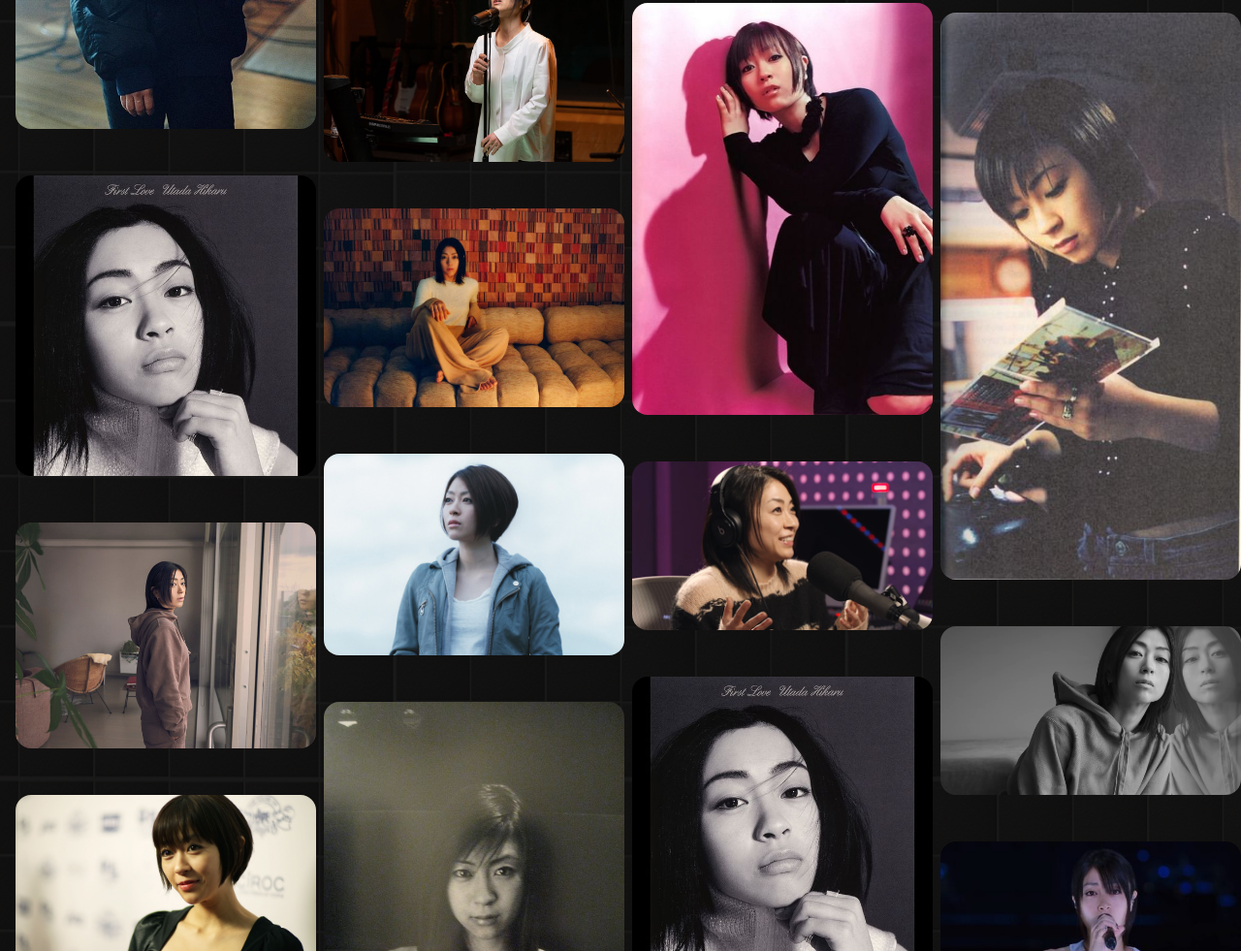
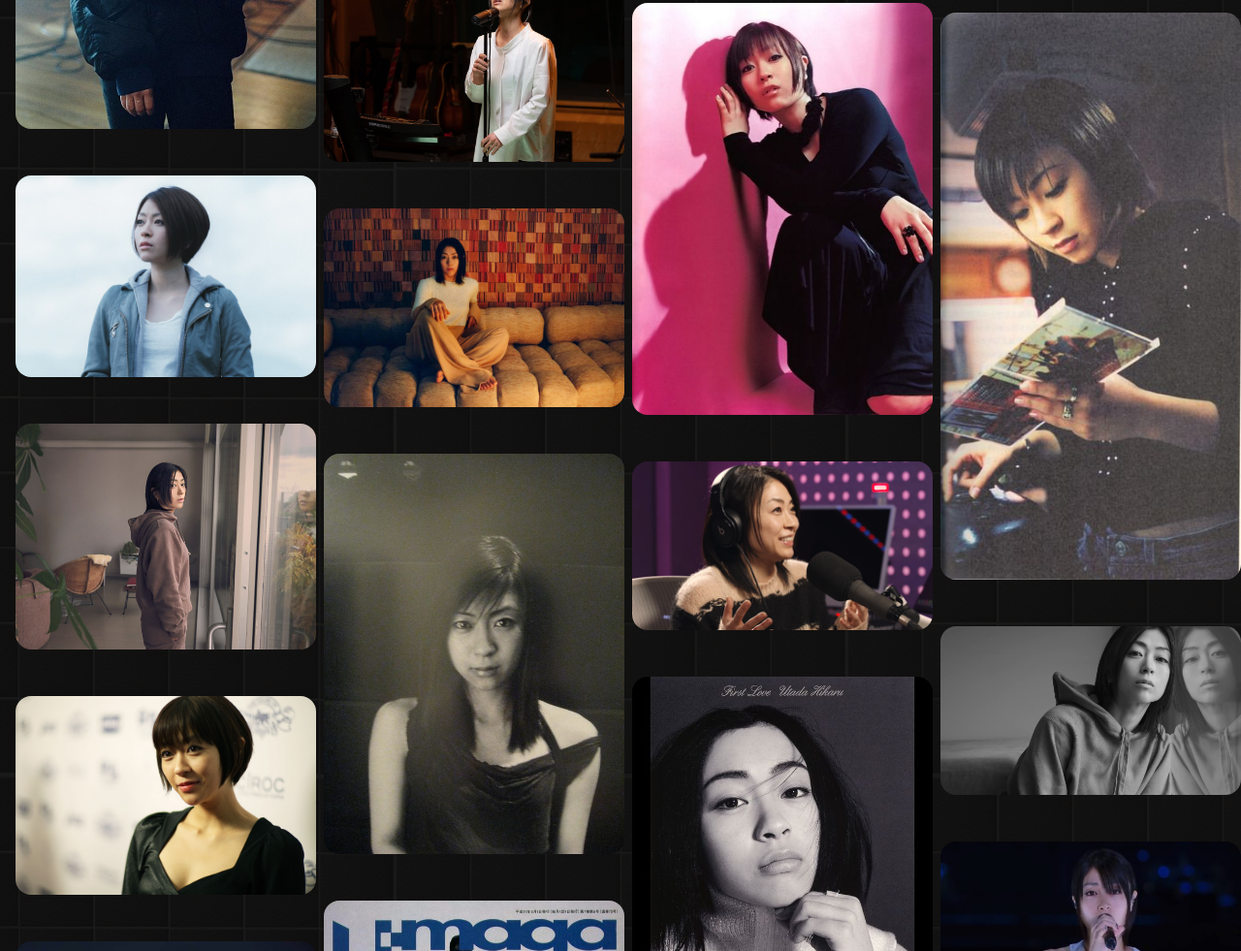
Before and after one commit to eitanaka/imagegallery, a plain HTML site: page index.html in a window 1280 px wide. Shown: the part 1589-2570 px from the top of the page at 97% size. Drawn offline with nearby package versions, Linux system fonts and the light colour scheme; some packages are replaced by stand-ins of ours; a script that the page names is missing.

Commit message:
Add files via upload

```diff
--- a/index.html
+++ b/index.html
@@ -76,7 +76,7 @@
 			<div class="column">
 				<img src="images/utadahikaru1.jpeg">
 				<img src="images/utadahikaru2.jpeg">
-				<img src="images/utadahikaru15.jpeg">
+				<img src="images/utadahikaru10.jpeg">
 				<img src="images/utadahikaru4.jpeg">
 				<img src="images/utadahikaru5.jpeg">
 				<img src="images/utadahikaru20.jpeg">
@@ -88,7 +88,6 @@
 				<img src="images/utadahikaru7.jpeg">
 				<img src="images/utadahikaru8.jpeg">
 				<img src="images/utadahikaru9.jpeg">
-				<img src="images/utadahikaru10.jpeg">
 				<img src="images/utadahikaru21.jpeg">
 				<img src="images/utadahikaru24.jpeg">
 
```
